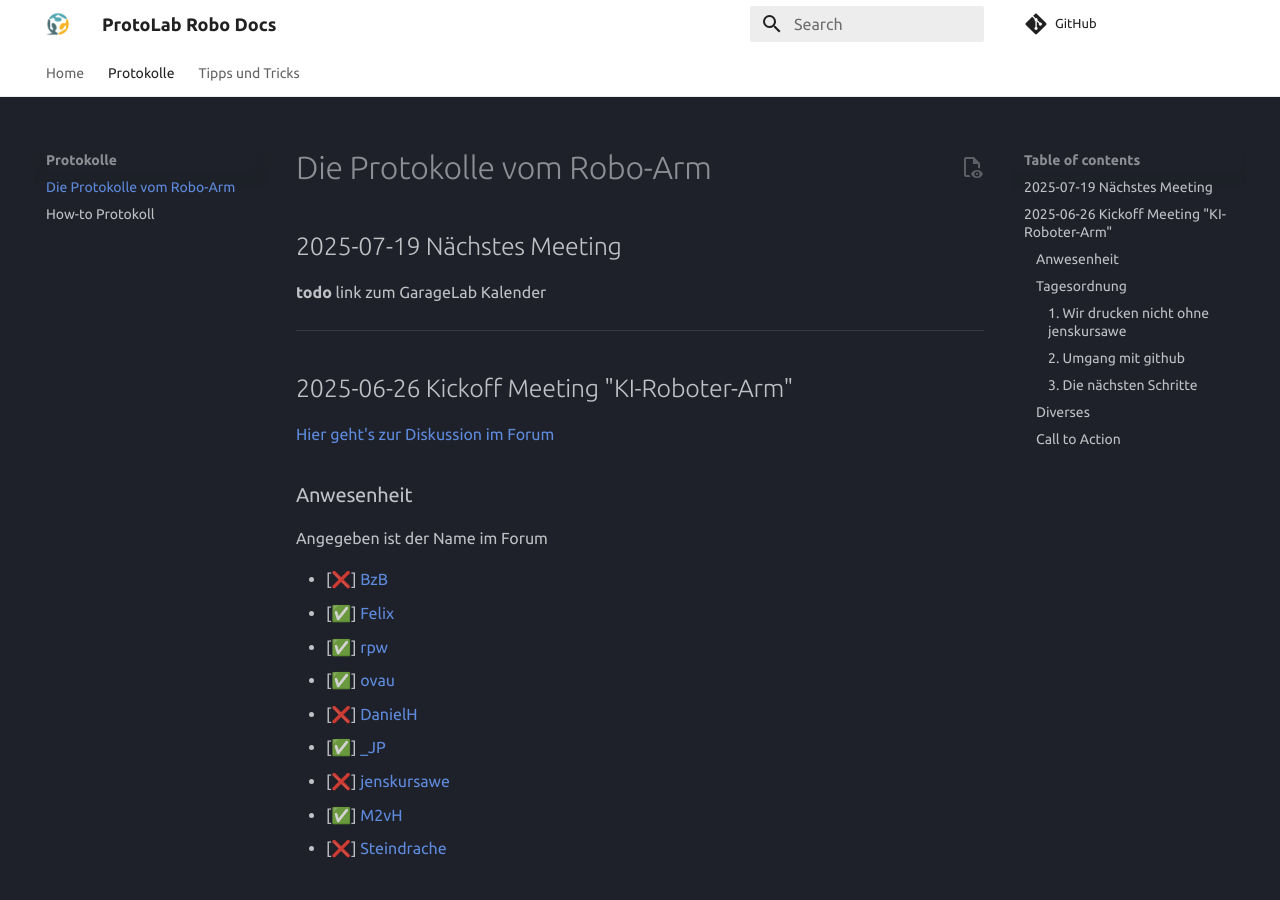
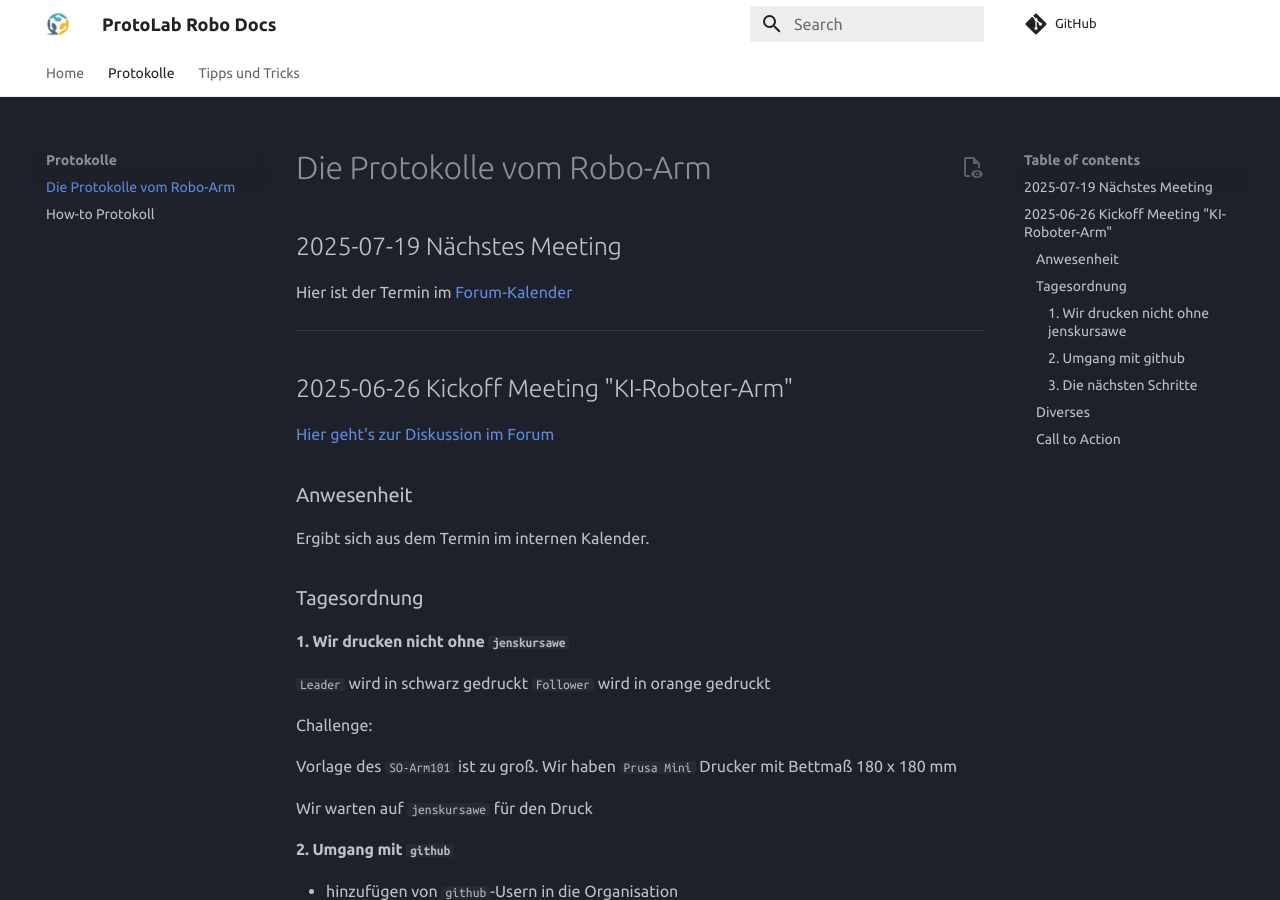
Before and after one commit to garagelab-dus/protolab-robo-docs, an MkDocs documentation site: the page built from docs/Protokolle/Backlog.md, in a window 1280 px wide and 900 px high. Built offline with MkDocs 1.6.1 and Material for MkDocs 9.7.7, drawn with Linux system fonts in a browser that asks for light colours; comment, search, counter and statistics services are not loaded.

Commit message:
hide members list

```diff
--- a/docs/Protokolle/Backlog.md
+++ b/docs/Protokolle/Backlog.md
@@ -2,7 +2,7 @@
 
 ## 2025-07-19 Nächstes Meeting
 
-**todo** link zum GarageLab Kalender
+Hier ist der Termin im [Forum-Kalender](https://forum.garage-lab.de/t/4-treffen-robotikarm-am-19-juli-von-14-00-bis-17-00-uhr/19738)
 
 ---
 
@@ -12,17 +12,7 @@
 
 ### Anwesenheit
 
-Angegeben ist der Name im Forum
-
-- [❌] [BzB](https://forum.garage-lab.de/u/BzB/summary)
-- [✅] [Felix](https://forum.garage-lab.de/u/Felix/summary)
-- [✅] [rpw](https://forum.garage-lab.de/u/rpw/summary)
-- [✅] [ovau](https://forum.garage-lab.de/u/ovau/summary)
-- [❌] [DanielH](https://forum.garage-lab.de/u/DanielH/summary)
-- [✅] [_JP](https://forum.garage-lab.de/u/_JP/summary)
-- [❌] [jenskursawe](https://forum.garage-lab.de/u/jenskursawe/summary)
-- [✅] [M2vH](https://forum.garage-lab.de/u/M2vH/summary)
-- [❌] [Steindrache](https://forum.garage-lab.de/u/Steindrache/summary)
+Ergibt sich aus dem Termin im internen Kalender.
 
 <!--
 - [ ] [$name](https://forum.garage-lab.de/u/{$name}/summary)
```
